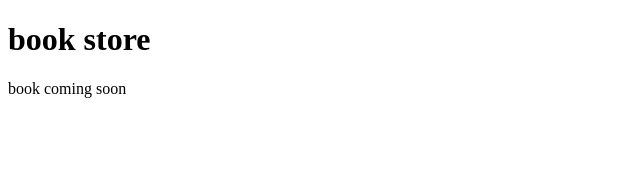
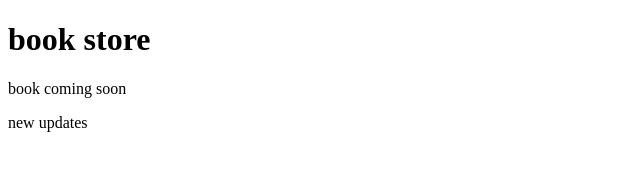
Before and after one commit to Aasifmadex/My-first-GitHub-repo, a plain HTML site: page index.html in a window 1280 px wide. Shown: the full height of the page, 0-640 px from the left. Drawn offline with Linux system fonts and the light colour scheme.

Commit message:
updated feature

```diff
--- a/index.html
+++ b/index.html
@@ -8,5 +8,6 @@
 <body>
        <h1>book store</h1>
        <p>book coming soon</p>
+       <p>new updates</p>
 </body>
 </html>
```
